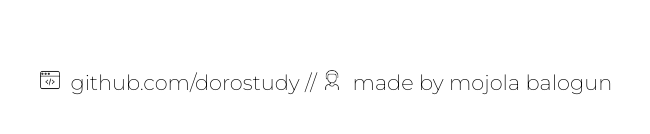
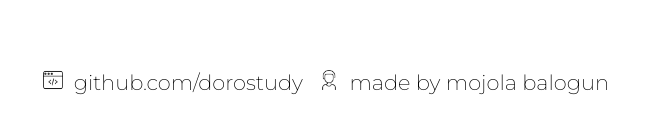
Before and after one commit to mojolabalogun/dorostudy, a plain HTML site: page index.html in a window 1280 px wide. Shown: the part 636-770 px from the top of the page, 314-964 px from the left. Drawn offline with Linux system fonts and the light colour scheme.

Commit message:
Remove '//' from footer.

```diff
--- a/index.html
+++ b/index.html
@@ -19,7 +19,7 @@
                 </div>
             </div>
             <div id="footer">
-                <p><img src="assets/images/code.png">&nbsp;&nbsp;<a href="github.com/dorostudy">github.com/dorostudy</a> // <img src="assets/images/man.png">&nbsp;&nbsp;made by <a href="https://mojolabalogun.github.io">mojola balogun</a></p>
+                <p><img src="assets/images/code.png">&nbsp;&nbsp;<a href="github.com/dorostudy">github.com/dorostudy</a>&nbsp;&nbsp;&nbsp;<img src="assets/images/man.png">&nbsp;&nbsp;made by <a href="https://mojolabalogun.github.io">mojola balogun</a></p>
             </div>
         </div>
     </body>
```
